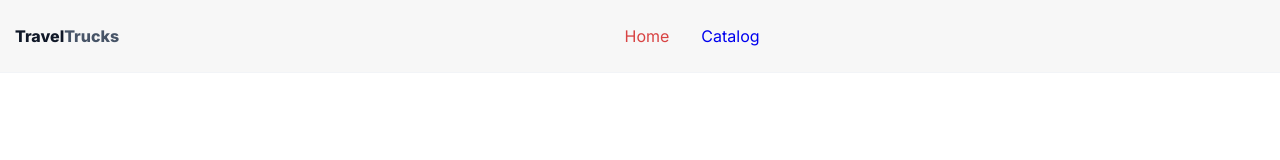
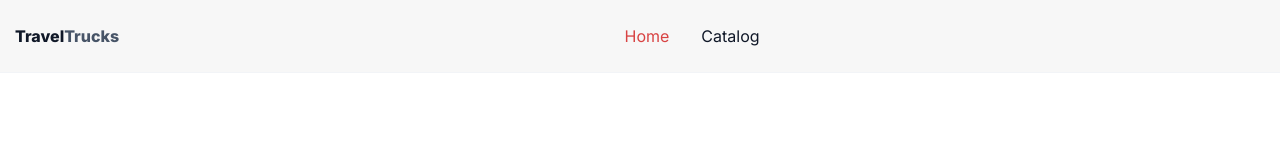
Before and after one commit to thisIvanRepo/TravelTrucks-pet-project, a React (Vite) app: page / in a window 1280 px wide. Shown: the top 160 px of the page. Built offline with nearby package versions, Linux system fonts and the light colour scheme; the HTML template or start-up script is replaced by a standard one.

Commit message:
canges color nav

```diff
--- a/src/components/Nav/Nav.module.scss
+++ b/src/components/Nav/Nav.module.scss
@@ -13,6 +13,7 @@
 }
 
 .navLink {
+  color: $main;
   &:hover,
   &:focus {
     color: $button-hover;
```
